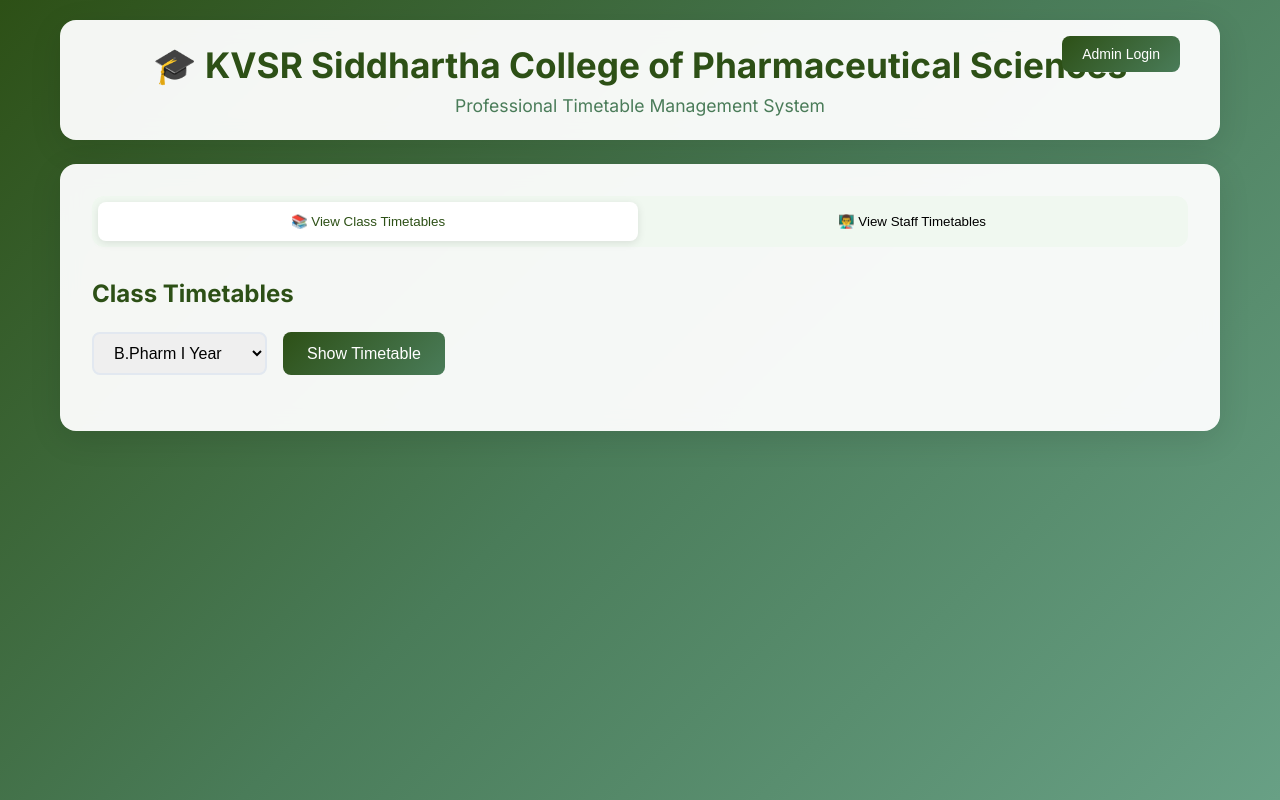
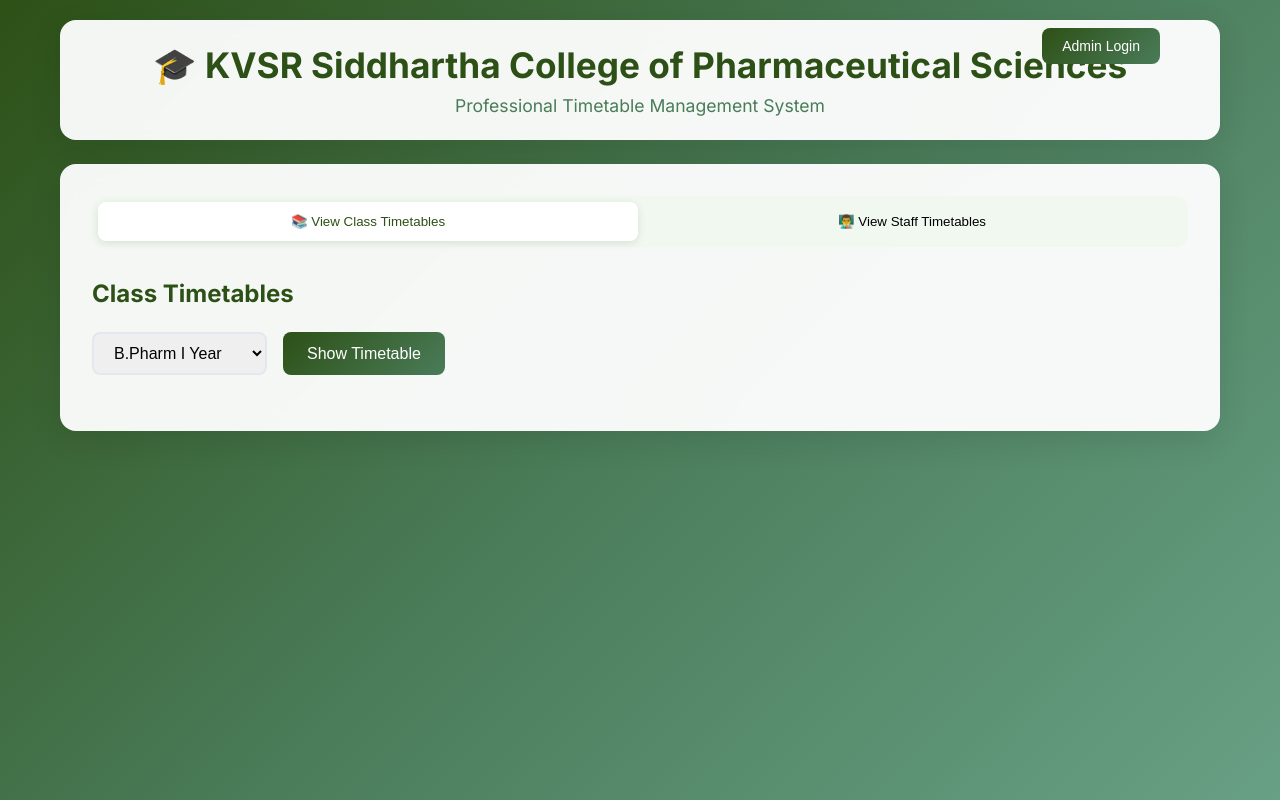
Before and after one commit to saravanasai1435/TIMETABLE, a website built with Vite: page index.html in a window 1280 px wide. Built offline with nearby package versions, Linux system fonts and the light colour scheme.

Commit message:
Move login button further left and up

```diff
--- a/index.html
+++ b/index.html
@@ -87,8 +87,8 @@
 
     .login-btn {
       position: absolute;
-      top: 16px;
-      right: 40px;
+      top: 8px;
+      right: 60px;
       background: linear-gradient(135deg, #2d5016 0%, #4a7c59 100%);
       color: white;
       border: none;
```
